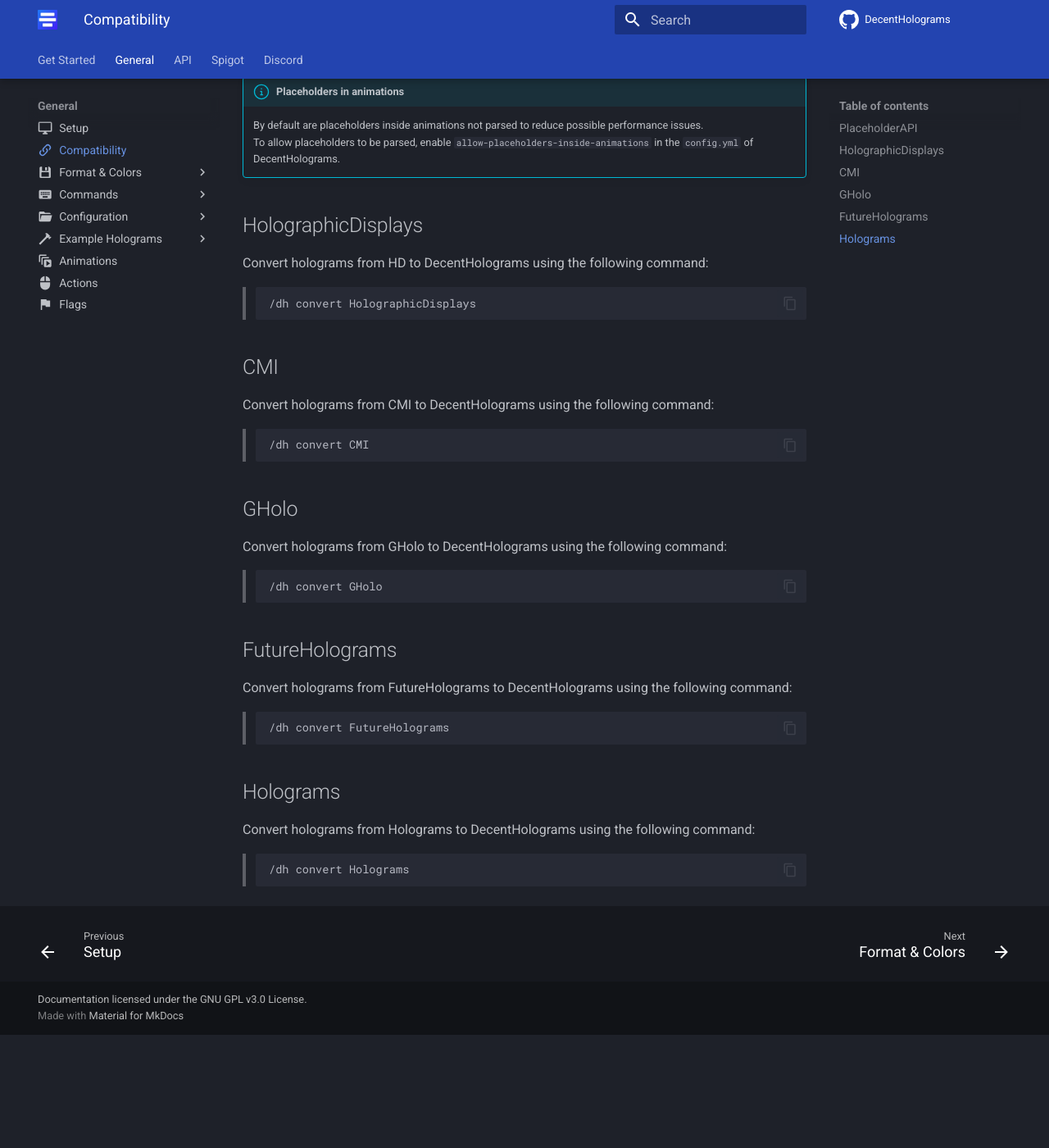
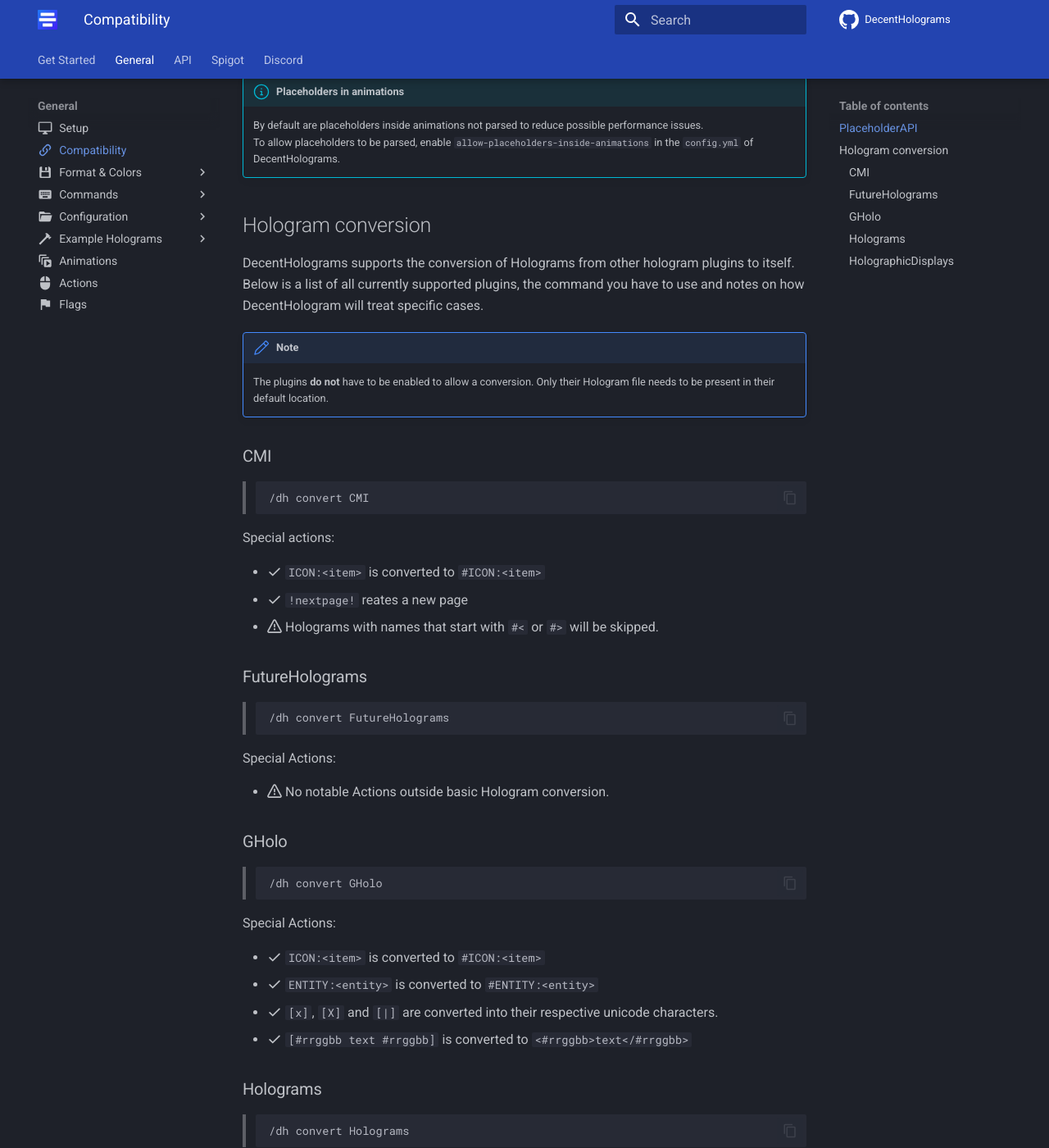
Before and after one commit to DecentSoftware-eu/DecentHolograms-Wiki, an MkDocs documentation site: the page built from docs/general/compatibility.md, in a window 1280 px wide and 1400 px high, scrolled down 285 px. Shown: the whole window at 82% size. Built offline with MkDocs 1.6.1 and Material for MkDocs 9.7.7, drawn with Linux system fonts in a browser that asks for light colours; comment, search, counter and statistics services are not loaded; before the commit the page ends 1547 px from its top, so only the background shows below that; some of the changed text lies outside the part shown.

Commit message:
Update command pages

````diff
--- a/docs/general/compatibility.md
+++ b/docs/general/compatibility.md
@@ -14,42 +14,68 @@
 To allow placeholders to be parsed, enable `allow-placeholders-inside-animations` in the `config.yml` of DecentHolograms.
 ///
 
-## HolographicDisplays
+## Hologram conversion
 
-Convert holograms from HD to DecentHolograms using the following command:
+DecentHolograms supports the conversion of Holograms from other hologram plugins to itself.
+Below is a list of all currently supported plugins, the command you have to use and notes on how DecentHologram will treat specific cases.
+
+/// note
+The plugins **do not** have to be enabled to allow a conversion. Only their Hologram file needs to be present in their default location.
+///
+
+### CMI
+
+> ```
+> /dh convert CMI
+> ```
+
+Special actions:
+
+- :octicons-check-16: `#!command ICON:<item>` is converted to `#!command #ICON:<item>`
+- :octicons-check-16: `!nextpage!` reates a new page
+- :octicons-alert-16: Holograms with names that start with `#<` or `#>` will be skipped.
+
+### FutureHolograms
+
+> ```
+> /dh convert FutureHolograms
+> ```
+
+Special Actions:
+
+- :octicons-alert-16: No notable Actions outside basic Hologram conversion.
+
+### GHolo
+
+> ```
+> /dh convert GHolo
+> ```
+
+Special Actions:
+
+- :octicons-check-16: `#!command ICON:<item>` is converted to `#!command #ICON:<item>`
+- :octicons-check-16: `#!command ENTITY:<entity>` is converted to `#!command #ENTITY:<entity>`
+- :octicons-check-16: `[x]`, `[X]` and `[|]` are converted into their respective unicode characters.
+- :octicons-check-16: `#!command [#rrggbb text #rrggbb]` is converted to `#!command <#rrggbb>text</#rrggbb>`
+
+### Holograms
+
+> ```
+> /dh convert Holograms
+> ```
+
+Special Actions:
+
+- :octicons-check-16: `#!command ITEM:<item>` is converted to `#!command #ICON:<item>`
+
+### HolographicDisplays
 
 > ```
 > /dh convert HolographicDisplays
 > ```
 
-## CMI
+Special Actions:
 
-Convert holograms from CMI to DecentHolograms using the following command:
-
-> ```
-> /dh convert CMI
-> ```
-
-## GHolo
-
-Convert holograms from GHolo to DecentHolograms using the following command:
-
-> ```
-> /dh convert GHolo
-> ```
-
-## FutureHolograms
-
-Convert holograms from FutureHolograms to DecentHolograms using the following command:
-
-> ```
-> /dh convert FutureHolograms
-> ```
-
-## Holograms
-
-Convert holograms from Holograms to DecentHolograms using the following command:
-
-> ```
-> /dh convert Holograms
-> ```
+- :octicons-check-16: `#!command ICON:<item>` is converted to `#!command #ICON:<item>`
+- :octicons-check-16: `#!command {papi: <placeholder>}` is converted to `#!command %<placeholder>%`
+- :octicons-check-16: `#!command {empty}` is converted into an empty Hologram line using a color code.
--- a/mkdocs.yml
+++ b/mkdocs.yml
@@ -102,6 +102,7 @@
     - Commands:
       - general/commands/index.md
       - general/commands/general.md
+      - general/commands/features.md
       - general/commands/hologram.md
       - general/commands/hologram-line.md
       - general/commands/hologram-pages.md
````
Also changed, not shown: docs/general/commands/features.md (added, +55 -0 lines), docs/general/commands/general.md (+23 -15 lines), docs/general/commands/hologram-line.md (+138 -84 lines), docs/general/commands/hologram-pages.md (+72 -43 lines), docs/general/commands/hologram.md (+145 -81 lines).
